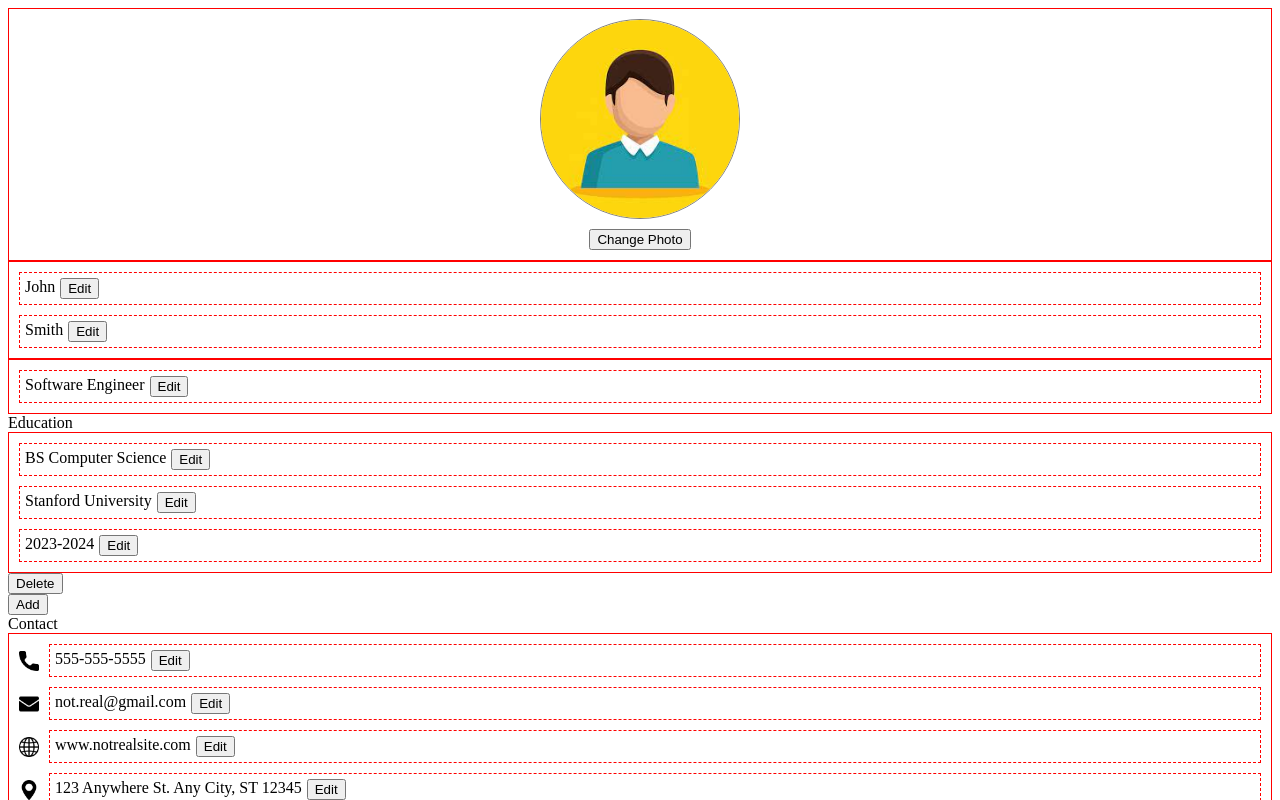
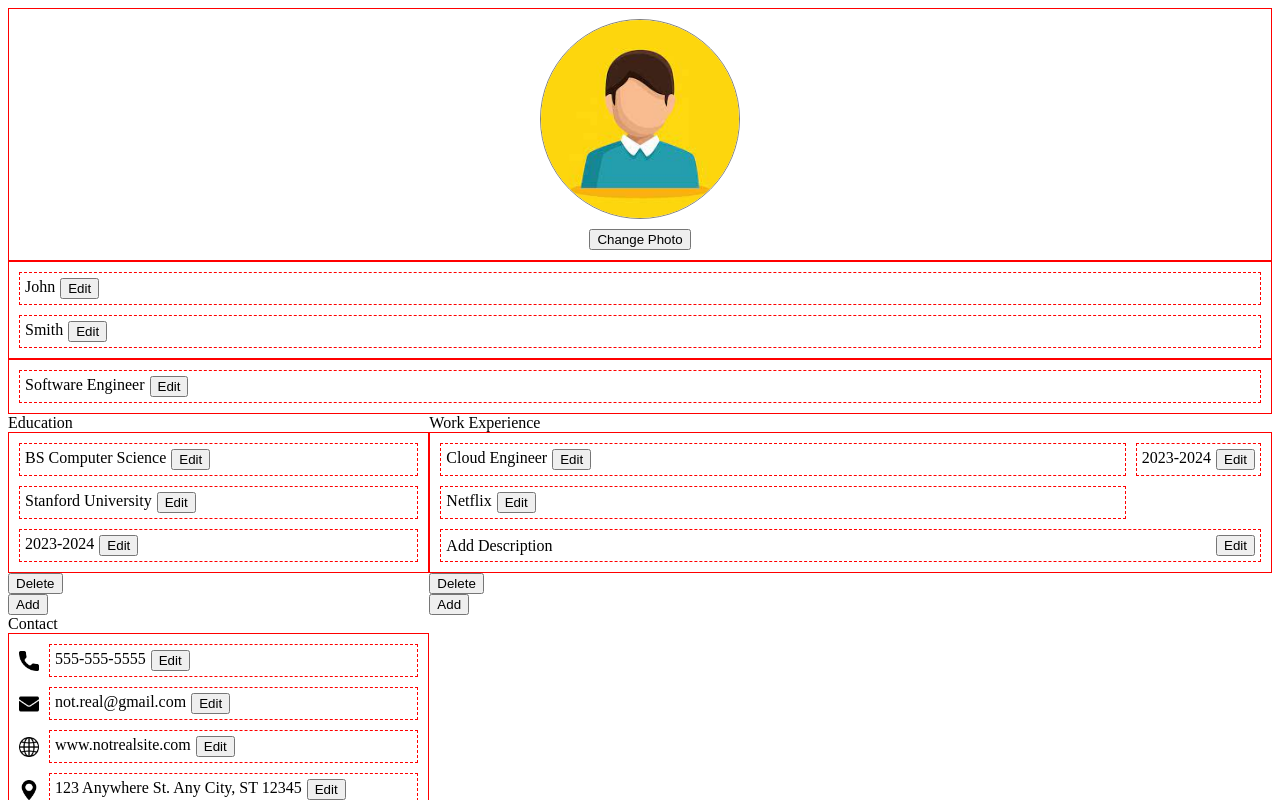
Before and after one commit to Jaizzer/swift-cv, a React (Vite) app: page / in a window 1280 px wide. Shown: the top 800 px of the page. Built offline with nearby package versions, Linux system fonts and the light colour scheme.

Commit message:
feat: Plae the top, left, and right section on their corresponding grid areas

```diff
--- a/src/index.css
+++ b/src/index.css
@@ -133,3 +133,20 @@ form.image-link label {
 .submit *:not(img)  {
     border-color: transparent;
 }
+
+.document {
+    display: grid;
+    grid-template-columns: 1fr 2fr;
+}
+
+.top-section {
+    grid-column: 1 / 3;
+}
+
+.left-section {
+    grid-column: 1 / 2;
+}
+
+.right-section {
+    grid-column: 2 / 3;
+}
```
